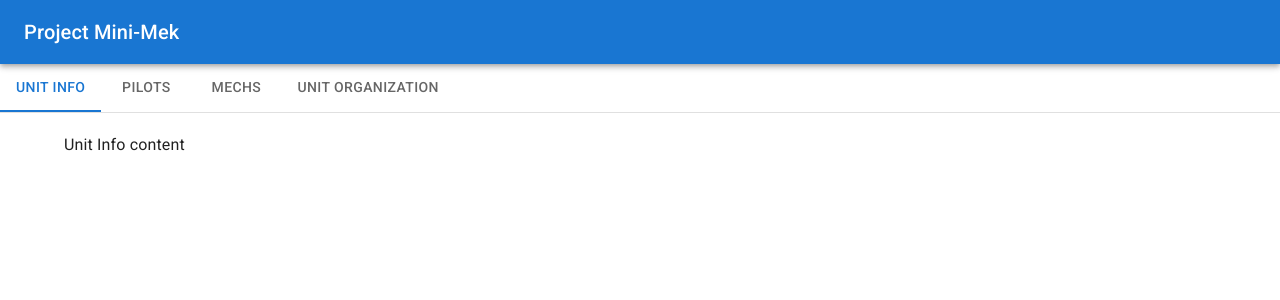
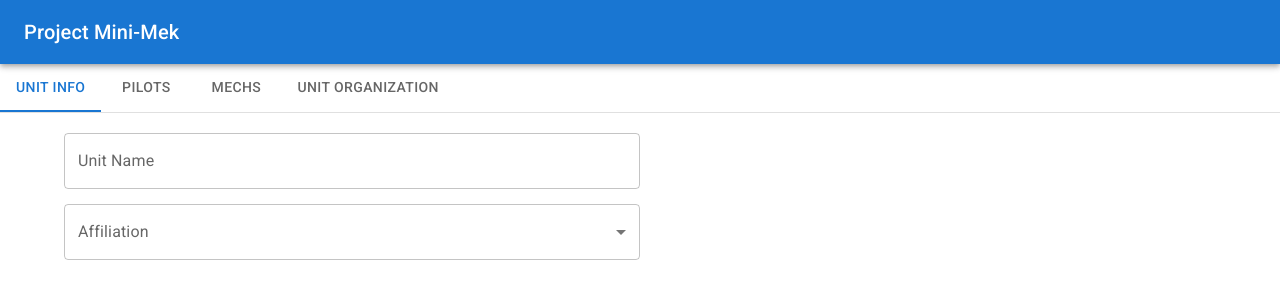
Before and after one commit to davdeo/project-minimek-course, a React app: page / in a window 1280 px wide. Shown: the top 300 px of the page. Built offline with nearby package versions, Linux system fonts and the light colour scheme.

Commit message:
MMC: Add unit-info screen

```diff
--- a/src/app/index.tsx
+++ b/src/app/index.tsx
@@ -1,11 +1,11 @@
 import React, { FunctionComponent } from 'react';
 import { AppBar, CssBaseline, Toolbar, Typography } from '@mui/material';
 import { TabDataModel } from '../models';
-import { Mechs, Pilots, TabBarContainer, UnitInfo, UnitOrganization } from '../feature';
+import { Mechs, Pilots, TabBarContainer, UnitInfoContainer, UnitOrganization } from '../feature';
 
 export const App: FunctionComponent = () => {
     const tabs: TabDataModel[] = [
-        { name: 'unitInfo', label: 'Unit Info', component: UnitInfo },
+        { name: 'unitInfo', label: 'Unit Info', component: UnitInfoContainer },
         { name: 'pilots', label: 'Pilots', component: Pilots },
         { name: 'mechs', label: 'Mechs', component: Mechs },
         { name: 'unitOrganization', label: 'Unit Organization', component: UnitOrganization }
--- a/src/feature/unit-info/unit-info.container.tsx
+++ b/src/feature/unit-info/unit-info.container.tsx
@@ -1,3 +1,4 @@
 import React from 'react';
+import { UnitInfo } from './unit-info';
 
-export const UnitInfo: React.FunctionComponent = () => <div>Unit Info content</div>;
+export const UnitInfoContainer: React.FunctionComponent = () => <UnitInfo />;
--- a/src/feature/unit-info/unit-info.tsx
+++ b/src/feature/unit-info/unit-info.tsx
@@ -0,0 +1,28 @@
+import React from 'react';
+import { FormControl, FormGroup, InputLabel, MenuItem, Select, TextField } from '@mui/material';
+
+const FACTIONS = [
+    { value: 'cc', text: 'Capellan Confederation' },
+    { value: 'dc', text: 'Draconis Combine' },
+    { value: 'fs', text: 'Federated Suns' },
+    { value: 'fwl', text: 'Free Worlds League' },
+    { value: 'lc', text: 'Lyran Commonwealth' }
+];
+
+export const UnitInfo: React.FunctionComponent = () => {
+    const factions = FACTIONS.map((faction) => <MenuItem value={faction.value}>{faction.text}</MenuItem>);
+
+    return (
+        <FormGroup sx={{ width: '50%', display: 'flex', flexDirection: 'column', gap: '15px' }}>
+            <FormControl fullWidth>
+                <TextField id="unit-name" label="Unit Name" variant="outlined" fullWidth />
+            </FormControl>
+            <FormControl fullWidth>
+                <InputLabel id="affiliation-label">Affiliation</InputLabel>
+                <Select labelId="affiliation-label" id="affiliation" label="Affiliation" fullWidth>
+                    {factions}
+                </Select>
+            </FormControl>
+        </FormGroup>
+    );
+};
```
